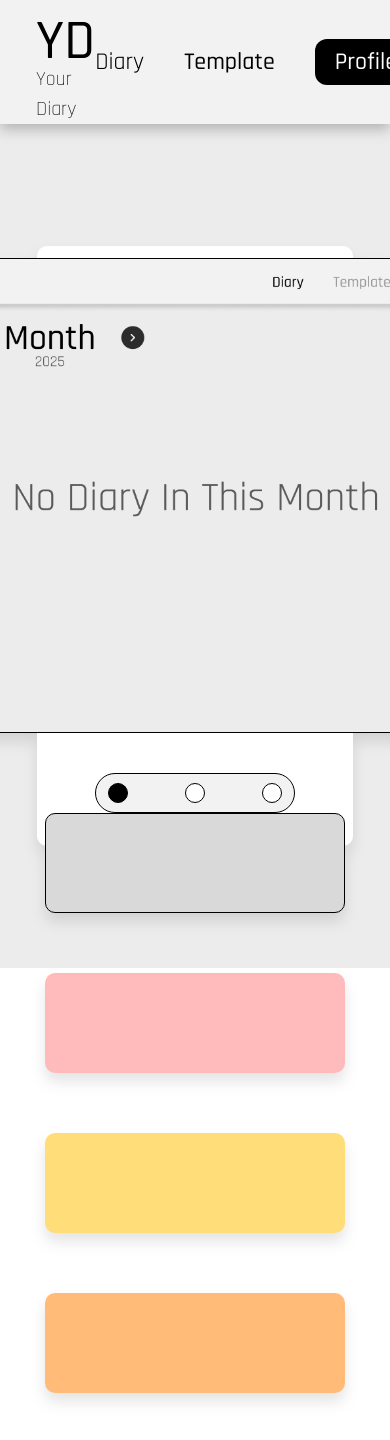
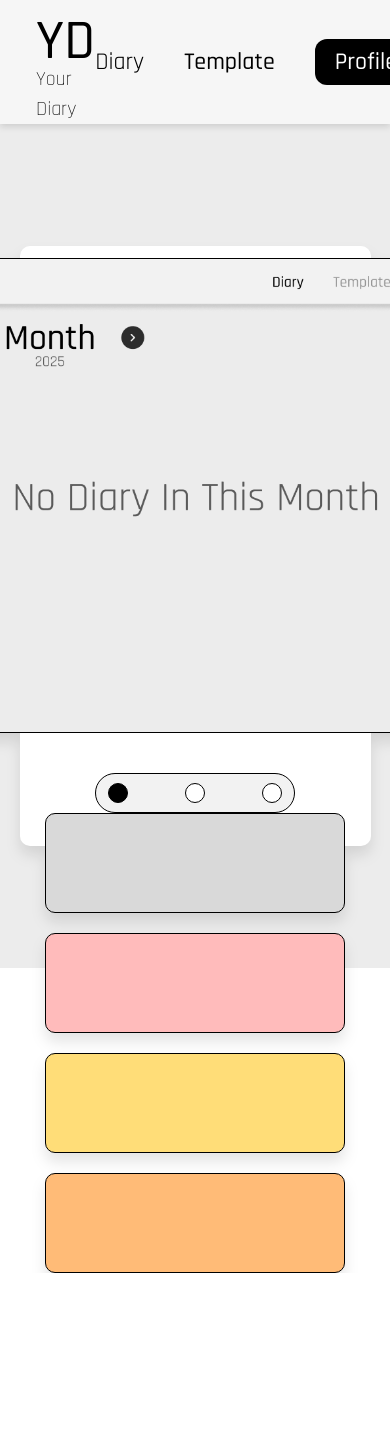
Before and after one commit to CSC105-2024/G02-forget, a React (Vite) app in the folder Front-end/: page /template in a window 390 px wide. Shown: the top 1440 px of the page. After the commit the page ends 1273 px from the top, so only its background shows below. Built offline with nearby package versions, Linux system fonts and the light colour scheme.

Commit message:
Templatebutton
Click button in Template page to change
background color and navbar color

```diff
--- a/Front-end/src/App.css
+++ b/Front-end/src/App.css
@@ -1,6 +1,58 @@
 @import url('https://fonts.googleapis.com/css2?family=Rajdhani:wght@300;400;500;600;700&display=swap');
+
+:root{
+  --template-background-color:#ECECEC;
+  --template-secondary-background-color:#F6F6F6;
+  --template-navbar-color:#F6F6F6;
+  --template-default-border-width:1px;
+  --template-pink-border-width:1px;
+  --template-yellow-border-width:1px;
+  --template-yellow-border-width:1px;
+}
 
 * {
   box-sizing: border-box;
   font-family: "Rajdhani", sans-serif;
 }
+
+.Background{
+  background:var(--template-background-color);
+}
+.Navbar{
+  background-color:var(--template-navbar-color);
+}
+.SecondaryBackground{
+  background:var(--template-secondary-background-color);
+}
+.defaultTemplate{
+  width: 300px;
+  height: 100px;
+  border-radius: 10px;
+  border-width:var(--template-default-border-width);
+  border-color:black;
+  background-color: #D9D9D9;
+}
+.pinkTemplate{
+  width: 300px;
+  height: 100px;
+  border-radius: 10px;
+  border-width: var(--template-pink-border-width);
+  border-color:black;
+  background-color: #FFBBBB;
+}
+.yellowTemplate{
+  width: 300px;
+  height: 100px;
+  border-radius: 10px;
+  border-width: var(--template-yellow-border-width);
+  border-color:black;
+  background-color:#FFDD78;
+}
+.orangeTemplate{
+  width: 300px;
+  height: 100px;
+  border-radius: 10px;
+  border-width: var(--template-yellow-border-width);
+  border-color: black;
+  background-color: #FFBB77;
+}
--- /dev/null
+++ b/Front-end/src/component/ChangeTemplate.jsx
@@ -0,0 +1,23 @@
+import React from "react";
+
+const ChangeTemplate = () => {
+  const changeColor = (bgColor,navColor) => {
+    document.documentElement.style.setProperty("--template-background-color", bgColor);
+    document.documentElement.style.setProperty("--template-navbar-color", navColor);
+  };
+
+  return (
+    <div className="templateButtons flex flex-col gap-5">
+      <button className="defaultTemplate" onClick={() => changeColor("#ECECEC","#F2F2F2")}>
+      </button>
+      <button className="pinkTemplate" onClick={() => changeColor("#FFACAC","#FFBBBB")}>
+      </button>
+      <button className="yellowTemplate" onClick={() => changeColor("#FFD558","#FFDD78")}>
+      </button>
+      <button className="orangeTemplate" onClick={() => changeColor("#FFB163","#FFBB77")}>
+      </button>
+    </div>
+  );
+};
+
+export default ChangeTemplate;
--- a/Front-end/src/component/Navbar.jsx
+++ b/Front-end/src/component/Navbar.jsx
@@ -5,7 +5,8 @@ const Navbar = () => {
     const location = useLocation();
   return (
     <>
-    <header className='bg-[#F2F2F2] drop-shadow-[0_5px_7px_rgba(0,0,0,0.25)]'>
+    <div>
+    <header className="Navbar drop-shadow-md">
         <nav className='flex justify-between items-center px-2 ml-7'>
             <div className='flex flex-col items-center'>
                 <h2 className='text-[56px] font-medium'>YD</h2>
@@ -20,6 +21,7 @@ const Navbar = () => {
             </div>
         </nav>
     </header>
+    </div>
     </>
   )
 }
--- a/Front-end/src/pages/DiaryPage.jsx
+++ b/Front-end/src/pages/DiaryPage.jsx
@@ -7,7 +7,7 @@ const DiaryPage = () => {
   return (
     <>
     <Navbar> </Navbar>
-    <div className='bg-[#ECECEC] h-screen'>
+    <div className='Background h-screen'>
         <AddDiary></AddDiary>
 
     </div>
--- a/Front-end/src/pages/ProfilePage.jsx
+++ b/Front-end/src/pages/ProfilePage.jsx
@@ -16,7 +16,7 @@ const ProfilePage = () => {
   return (
     <>
       <Navbar />
-      <div className="bg-[#ECECEC] w-screen h-screen flex flex-col items-start p-10">
+      <div className="Background w-screen h-screen flex flex-col items-start p-10">
 
         <h1 className="text-[60px] font-medium font-[Rajdhani]">Hello! Manow</h1>
         <p className="text-gray-600 text-[30px] font-medium font-[Rajdhani]">KiminoNaWa@gmail.com</p>
--- a/Front-end/src/pages/SignUpPage.jsx
+++ b/Front-end/src/pages/SignUpPage.jsx
@@ -34,7 +34,7 @@ const SignUpPage = () => {
                             <label htmlFor="" className='text-[16px] font-medium '>Confirm password</label><br />
                             <input type="text" className='border-1 rounded-[5px] border-[#D9D9D9] w-[100%] p-[5px]' placeholder='Enter your password'/><br />
                             <button type="submit"className='w-[100%] bg-black text-white rounded-[5px] py-[5px] font-medium mt-[36px] cursor-pointer transition duration-700
-                            hover:bg-[#3A3A3A]'>Sign in</button>
+                            hover:bg-[#3A3A3A]'>Sign up</button>
                         </form>
                     </div>
                     <Link to="/" className='mr-90 my-5 sm:max-md:ml-190 max-sm:ml-140'>
--- a/Front-end/src/pages/TemplatePage.jsx
+++ b/Front-end/src/pages/TemplatePage.jsx
@@ -1,32 +1,24 @@
 import React from 'react'
 import Navbar from '../component/Navbar'
 import Pic1 from '../img/NoDiary.png'
+import ChangeBackground from "../component/ChangeTemplate.jsx";
 
 const Template = () => {
   return (
     <>
     <Navbar></Navbar>
-    <div className='flex items-center justify-center bg-[#ECECEC] h-screen'>
+    <div class="Background">
+      <div className='flex items-center justify-center h-screen'>
         <div className="w-[1800px] mx-auto
-            md:max-lg:w-[90%]
-            sm:max-md:w-[90%]
-            max-sm:w-[90%]">
+              md:max-lg:w-[100%]
+              sm:max-md:w-[100%]
+              max-sm:w-[100%]"
+              >
 
           <section className='flex justify-evenly items-center h-[800px] p-[12px] bg-[#FFFFFF] rounded-[10px] drop-shadow-xl rounded-[10px]
               max-sm:flex-col-reverse max-sm:h-[600px] w-[90%] ml-[5%]'>
 
-              <div className="flex-row gap-5">
-
-                <div className="flex bg-[#D9D9D9] h-[100px] w-[300px] rounded-[10px] mb-15 border-1">
-                </div>
-                <div className="flex bg-[#FFBBBB] h-[100px] w-[300px] rounded-[10px] mb-15">
-                </div>
-                <div className="flex bg-[#FFDD78] h-[100px] w-[300px] rounded-[10px] mb-15">
-                </div>
-                <div className="flex bg-[#FFBB77] h-[100px] w-[300px] rounded-[10px] mb-15">
-                </div>
-
-              </div>
+              <ChangeBackground />
 
               <div className="flex flex-col items-center justify-center">
 
@@ -47,6 +39,7 @@ const Template = () => {
             </section>
         </div>
       </div>
+    </div>
     </>
   )
 }
```
Lines whose indentation alone changed are shown as unchanged.
